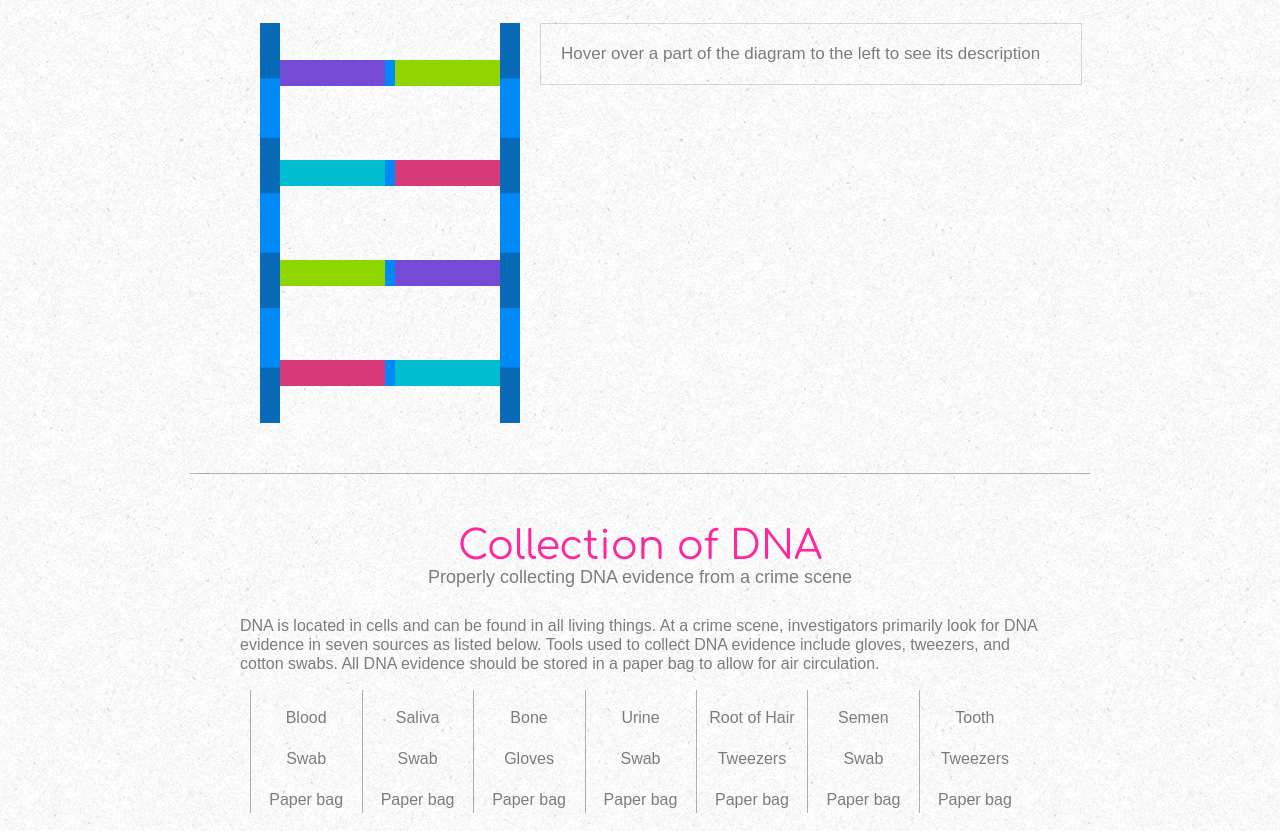
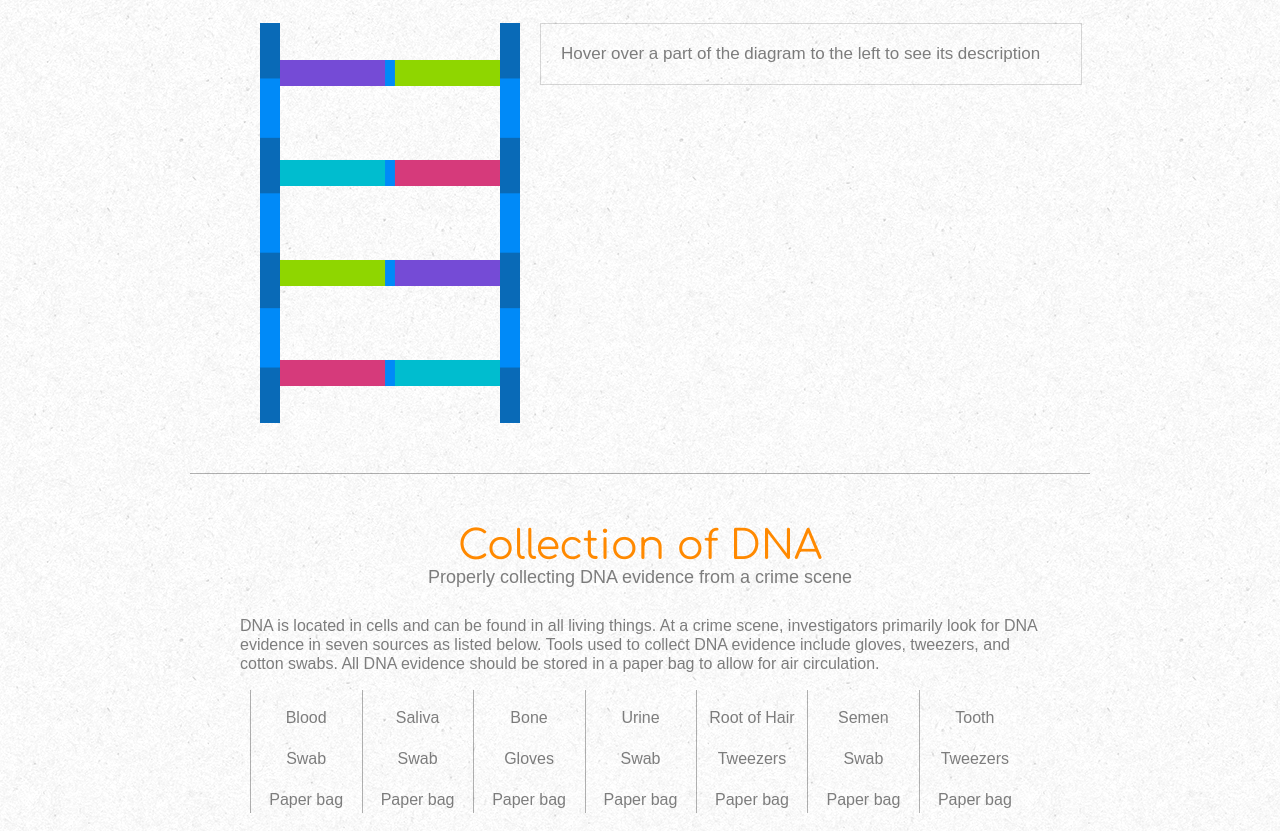
Before and after one commit to tenart/forensic-dna, a plain HTML site: page index.html in a window 1280 px wide. Shown: the part 269-1100 px from the top of the page. Drawn offline with nearby package versions, Linux system fonts and the light colour scheme.

Commit message:
Update index.html

```diff
--- a/index.html
+++ b/index.html
@@ -54,7 +54,7 @@
                 <script src="scripts/scripts.js"></script>
             </div>
 			<div class="sub_block" id="extract">
-                <h1 style="color:#ff279c">Collection of DNA</h1>
+                <h1 style="color:#FF8900">Collection of DNA</h1>
                 <h2>Properly collecting DNA evidence from a crime scene</h2>
                 <span style="text-align: left">
                     <p>DNA is located in cells and can be found in all living things. At a crime scene, investigators primarily look for DNA evidence in seven sources as listed below. Tools used to collect DNA evidence include gloves, tweezers, and cotton swabs. All DNA evidence should be stored in a paper bag to allow for air circulation.</p>
```
